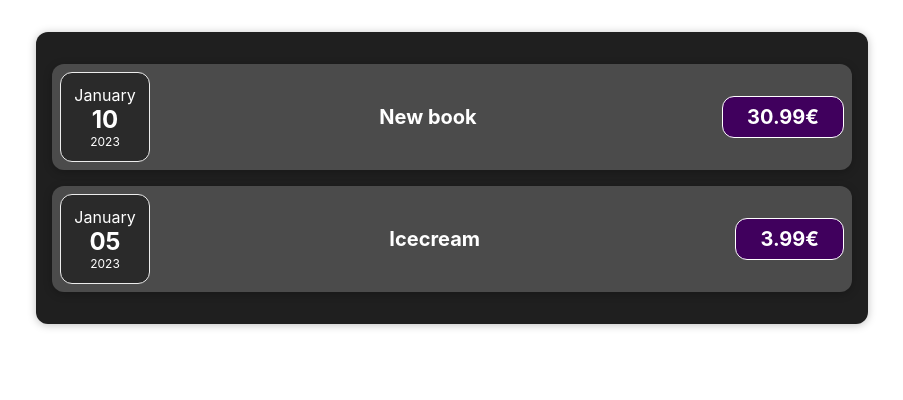
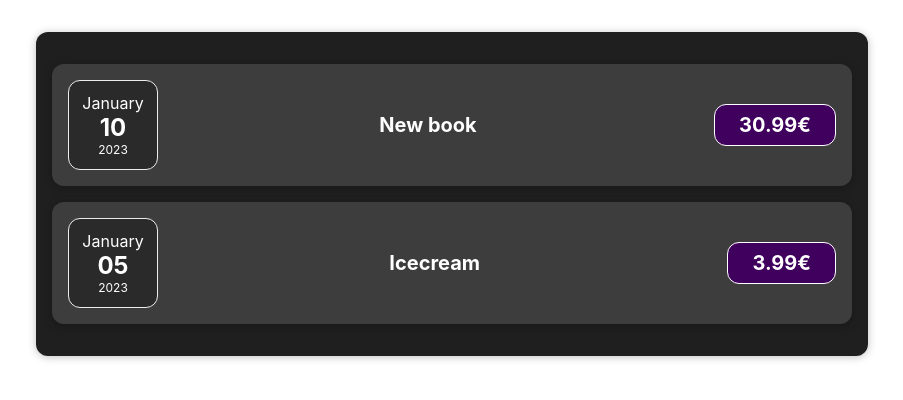
Before and after one commit to OtokarSefer/expenses3, a React (Create React App) app: page / in a window 1280 px wide. Shown: the top 400 px of the page, without its empty margins (188-1091 px from the left). Built offline with nearby package versions, Linux system fonts and the light colour scheme.

Commit message:
Ülesanne 3. Lõin kaarti componendi ja lisasin selle lehele, et see meenutaks pilti dokumendis

```diff
--- a/src/components/ExpenseItem.js
+++ b/src/components/ExpenseItem.js
@@ -1,10 +1,11 @@
 import './ExpenseItem.css'
 import ExpenseDate from "./ExpenseDate";
+import Card from "./UI/Card"
 
 function ExpenseItem(props){
 
     return (
-            <div className="expense-item">
+            <div className="card expense-item">
                 <ExpenseDate date={props.expenseData.date}></ExpenseDate>
                 <div className="expense-item__description">
                     <h2>{props.expenseData.title}</h2>
--- /dev/null
+++ b/src/components/UI/Card.css
@@ -0,0 +1,10 @@
+.card {
+    background-color: rgb(61, 61, 61);
+    border-radius: 12px;
+    padding: 1rem;
+}
+
+.card:hover {
+    transform: translateY(-3px);
+    box-shadow: 0 4px 12px rgba(0, 0, 0, 0.25);
+}
--- /dev/null
+++ b/src/components/UI/Card.js
@@ -0,0 +1,7 @@
+import "./Card.css"
+function Card(props) {
+    const classes = "card " + props.className
+    return <div className={classes}>{props.children}</div>
+}
+
+export default Card
```
